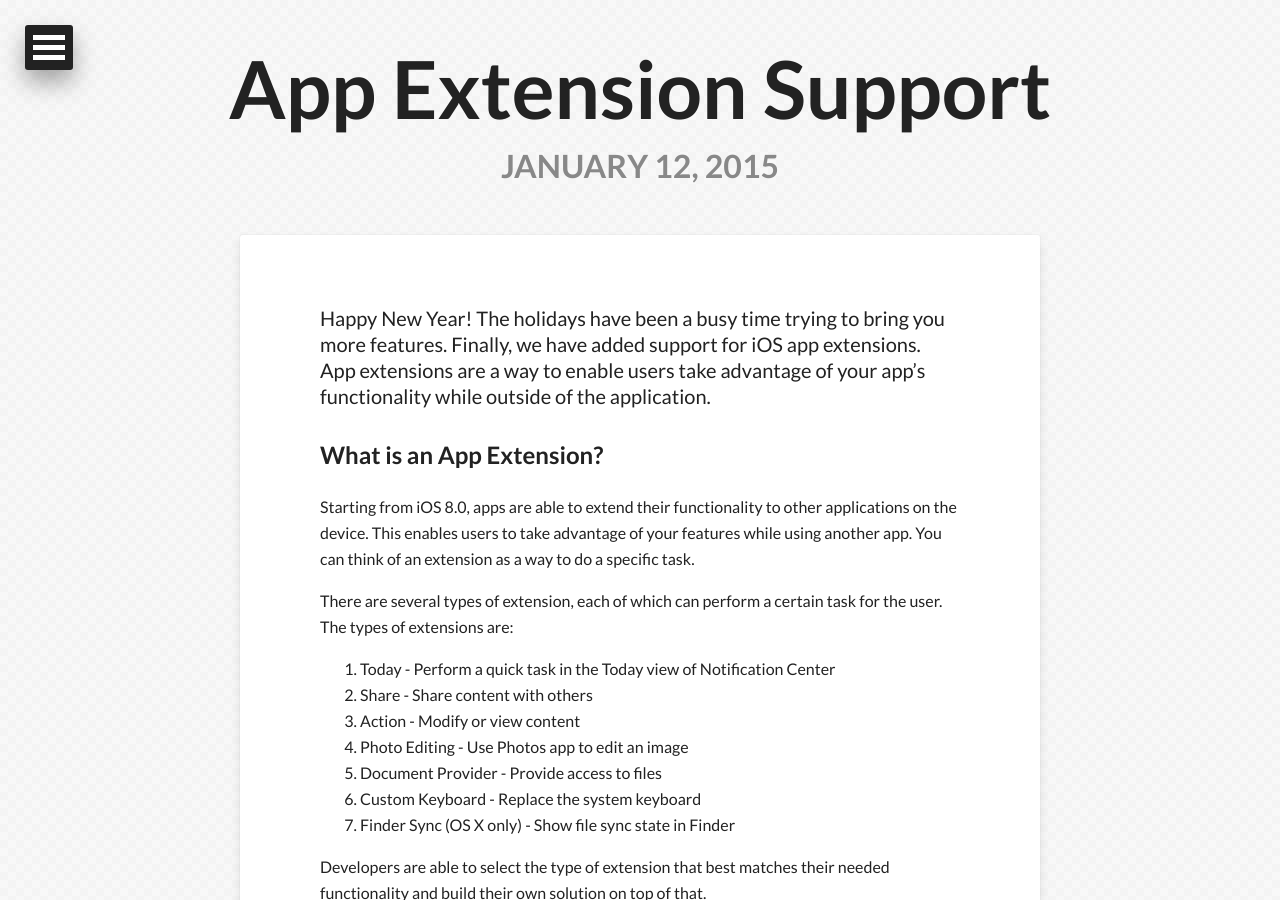
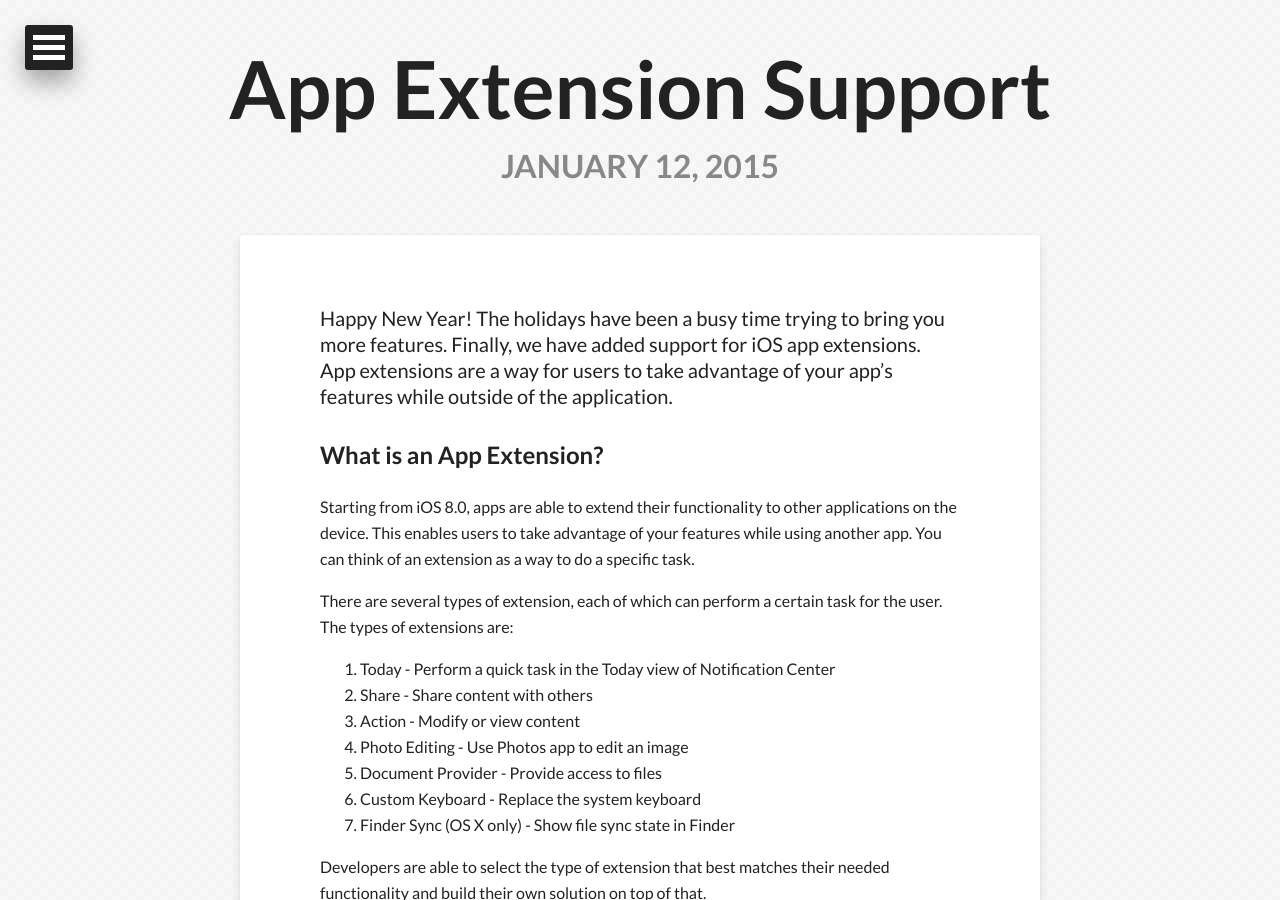
Before and after one commit to GreenhouseCI/blog.greenhouseci.com, a Jekyll site: the page built from _posts/2015-01-12-app-extension-support.md, in a window 1280 px wide and 900 px high. Built offline with Jekyll 4.4.1, drawn with Linux system fonts in a browser that asks for light colours; nearby versions of some CDN libraries; comment, search, counter and statistics services are not loaded.

Commit message:
Improve wording

```diff
--- a/_posts/2015-01-12-app-extension-support.md
+++ b/_posts/2015-01-12-app-extension-support.md
@@ -8,7 +8,7 @@ comments: true
 ---
 
 Happy New Year! The holidays have been a busy time trying to bring you more features. Finally, we have added support for iOS app extensions.
-App extensions are a way to enable users take advantage of your app's functionality while outside of the application.
+App extensions are a way for users to take advantage of your app's features while outside of the application.
 
 <!--more-->
 
```
